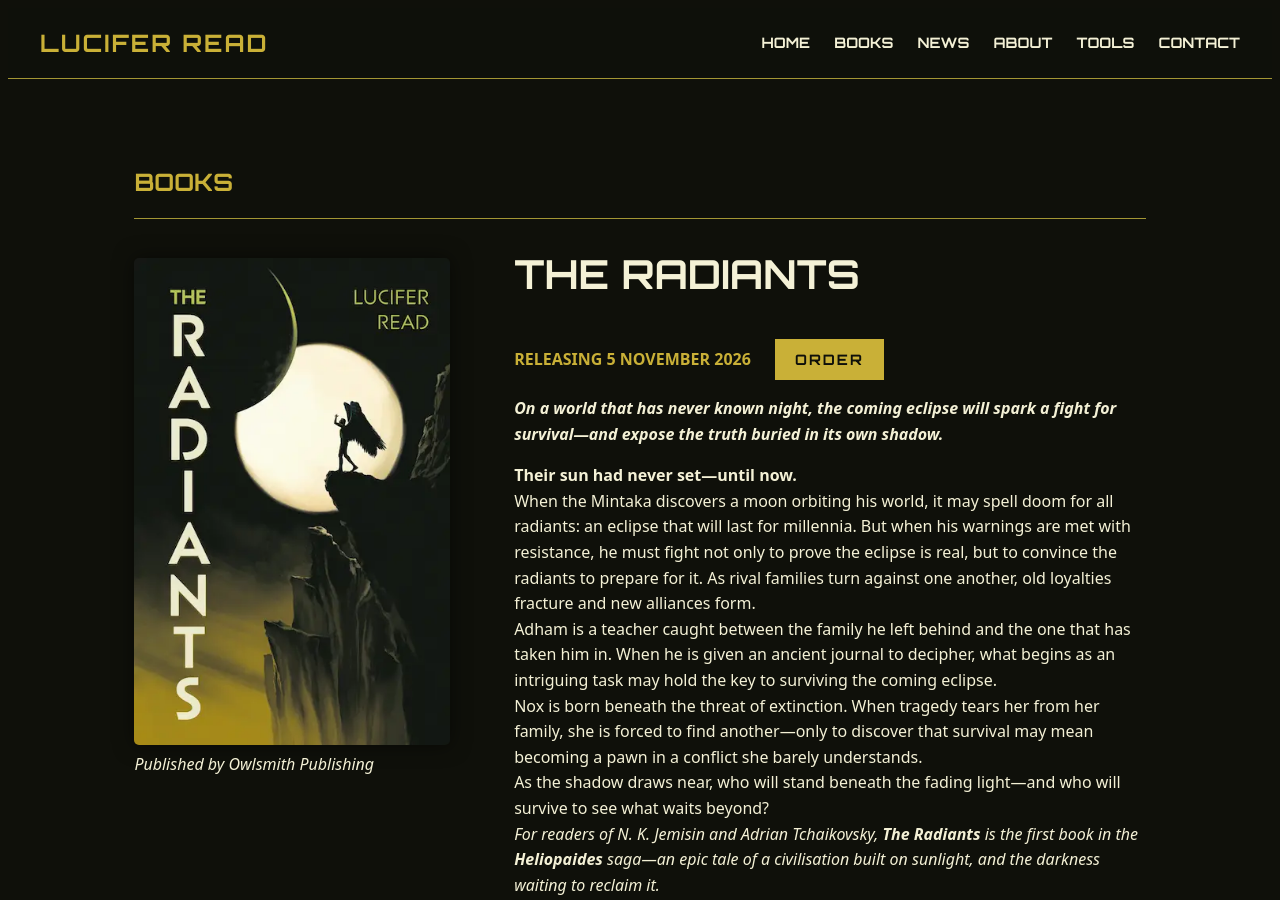
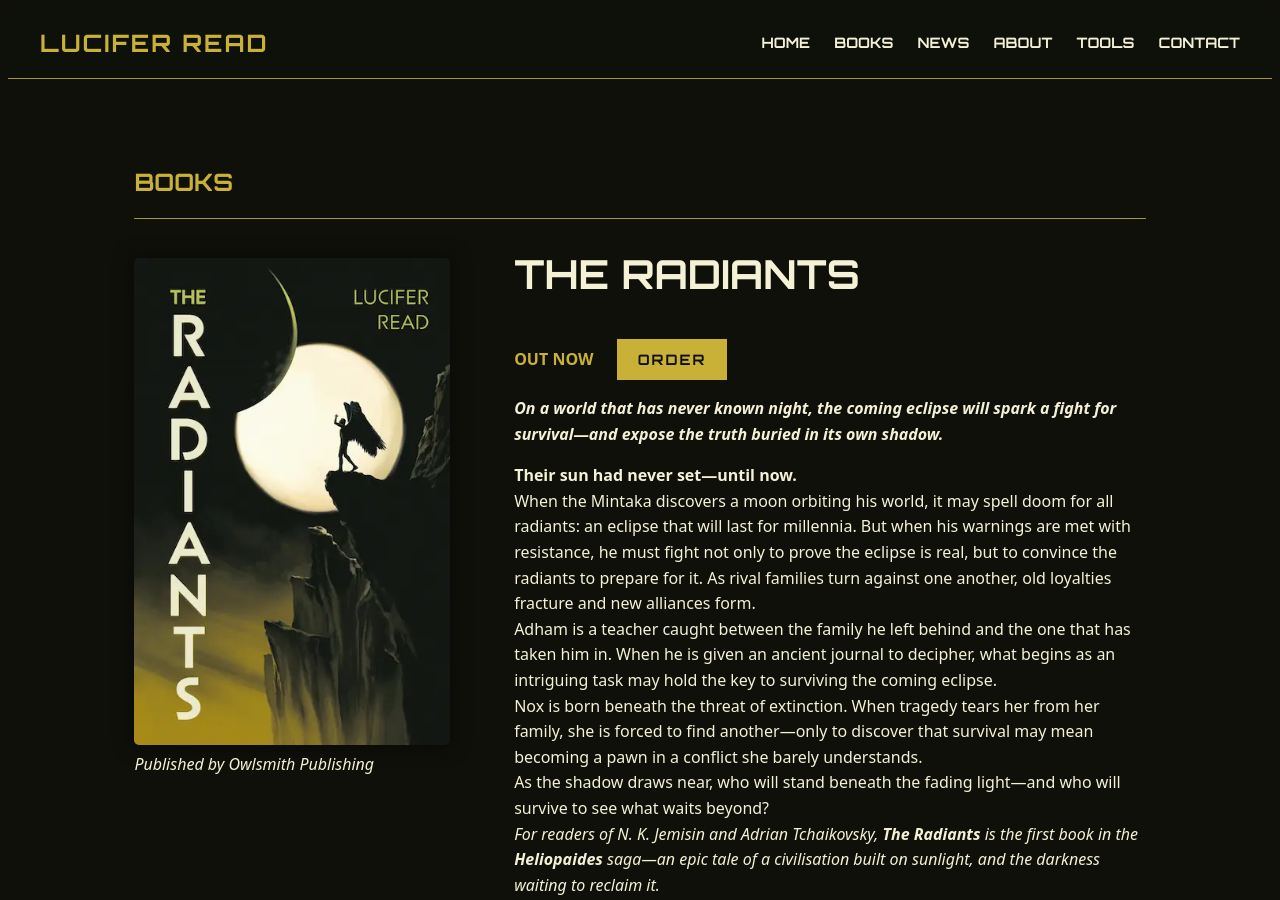
Before and after one commit to luciferread/luciferread.github.io, a Jekyll site: the page built from pages/books.html, in a window 1280 px wide and 900 px high. Built offline with Jekyll 4.4.1, drawn with Linux system fonts in a browser that asks for light colours.

Commit message:
Update books.html

```diff
--- a/pages/books.html
+++ b/pages/books.html
@@ -36,7 +36,7 @@ og_image: "/assets/images/og_images/og_image_book.jpg"
         <div style="flex: 2; min-width: 300px;">
             <h2 style="font-family: var(--font-header); font-size: 2.5rem; margin-top: 0;">THE RADIANTS</h2>
             <div style="display: flex; align-items: center; gap: 1.5rem; flex-wrap: wrap;">
-                <p style="color: var(--color-accent); font-weight: bold; margin: 0;">RELEASING 5 NOVEMBER 2026</p>
+                <p style="color: var(--color-accent); font-weight: bold; margin: 0;">OUT NOW</p>
                 <a href="https://books2read.com/u/3ng52o" class="btn btn-primary" target="_blank"
                     rel="noopener noreferrer" style="font-size: 0.9rem; padding: 0.5rem 1.2rem;">ORDER</a>
             </div>
```
